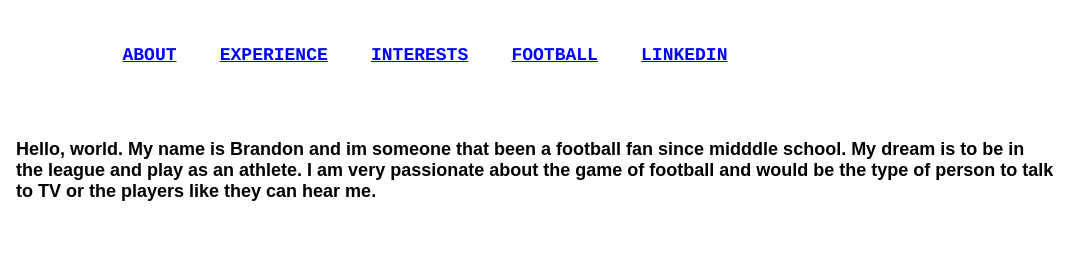
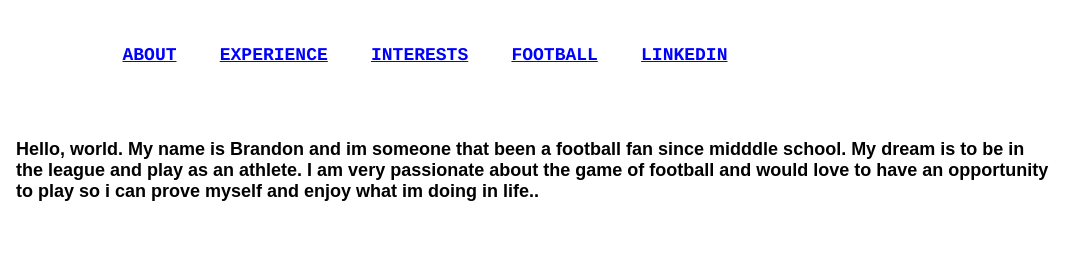
Before and after one commit to BrandonYsabel/BrandonYsabel.github.io, a plain HTML site: page index.html in a window 1280 px wide. Shown: the top 280 px of the page, 215-1280 px from the left. Drawn offline with Linux system fonts and the light colour scheme.

Commit message:
Update index.html

```diff
--- a/index.html
+++ b/index.html
@@ -22,7 +22,7 @@
 <!--Introduction-->
 	<table><tr>
 	    <td><img src="https://cdn.kastatic.org/third_party/javascript-khansrc/live-editor/build/images/avatars/mr-pants-with-hat.png" height="150">&nbsp;&nbsp;&nbsp;&nbsp;</td>
-	    <td><h4><font face="arial" size="4">Hello, world. My name is Brandon and im someone that been a football fan since midddle school. My dream is to be in the league and play as an athlete. I am very passionate about the game of football and would be the type of person to talk to TV or the players like they can hear me.</font></h4></td>
+	    <td><h4><font face="arial" size="4">Hello, world. My name is Brandon and im someone that been a football fan since midddle school. My dream is to be in the league and play as an athlete. I am very passionate about the game of football and would love to have an opportunity to play so i can prove myself and enjoy what im doing in life..</font></h4></td>
 	</tr></table>
 
 <!--About Me-->
```
